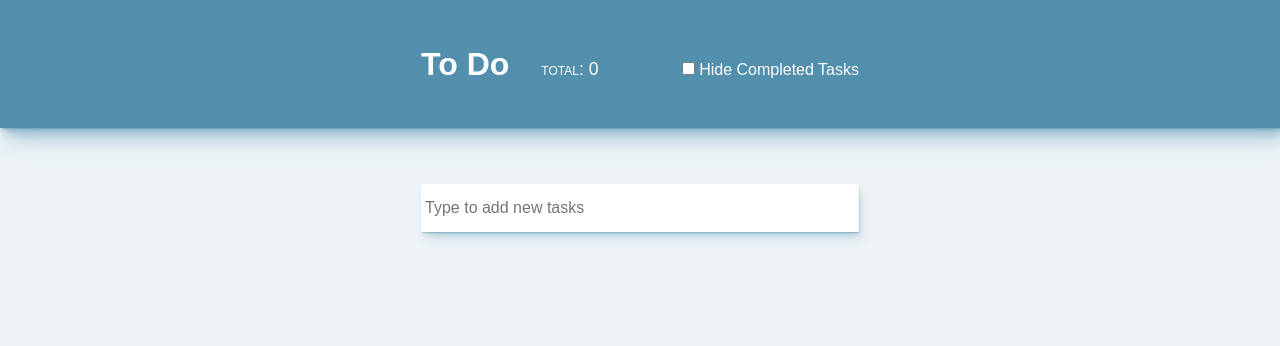
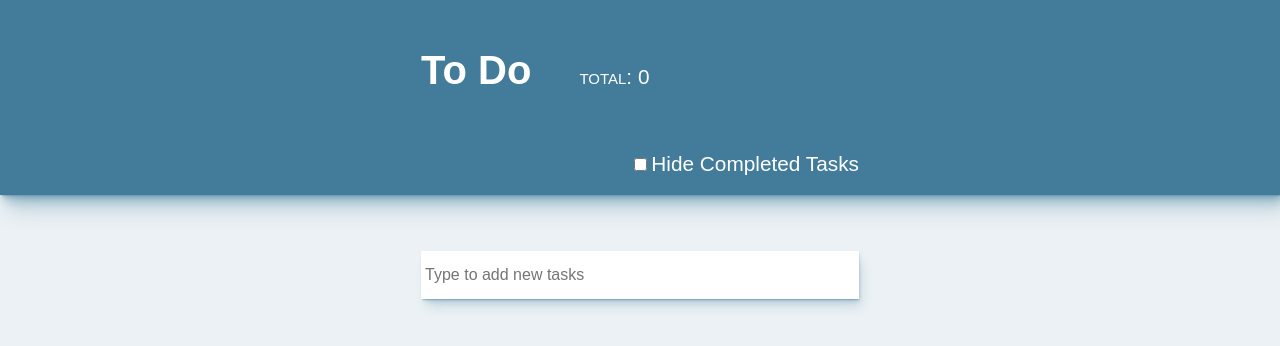
Before and after one commit to azurekca/to-do-app, a React (Create React App) app: page / in a window 1280 px wide. Shown: the top 346 px of the page. Built offline with nearby package versions, Linux system fonts and the light colour scheme.

Commit message:
feat: fluid typography and padding

```diff
--- a/src/GlobalStyles.js
+++ b/src/GlobalStyles.js
@@ -53,8 +53,8 @@ const styles = css`
 
   :root {
     --hue: 200deg;
-    --saturation: 36%;
-    --primary-hsl: var(--hue) var(--saturation) 50%;
+    --saturation: 40%;
+    --primary-hsl: var(--hue) var(--saturation) 43%;
     --primary-color: hsl(var(--primary-hsl));
 
     /* Fancy shadows generated with Josh Comeau's shadow tool https://www.joshwcomeau.com/shadow-palette/ */
@@ -71,6 +71,11 @@ const styles = css`
       3.2px 6.4px 8px -1.1px hsl(var(--primary-hsl) / 0.23),
       5.1px 10.1px 12.7px -1.4px hsl(var(--primary-hsl) / 0.23),
       7.9px 15.7px 19.8px -1.8px hsl(var(--primary-hsl) / 0.23);
+
+    /* Fluid typography generated with Josh Comeaus's Fluid Calculator. css-for-js exclusive content https://css-for-js.dev/ */
+    --fluid-title: clamp(1rem, 2.3vw + 1rem, 2.5rem);
+    --fluid-body: clamp(0.9rem, 1.8vw + 0.5rem, 1.3rem);
+    --fluid-padding: clamp(0.35rem, 6.8vw - 1rem, 3rem);
   }
 
   /* Global Styles */
--- a/src/components/Header.jsx
+++ b/src/components/Header.jsx
@@ -28,15 +28,16 @@ const InnerWrapper = styled(MainWrapper)`
   align-items: baseline;
   display: flex;
   flex-wrap: wrap;
-  gap: 2rem;
+  gap: var(--fluid-padding);
 `;
 
 const Title = styled.h1`
+  font-size: var(--fluid-title);
   color: white;
 `;
 
 const Count = styled.span`
   color: white;
-  font-size: 1.1rem;
+  font-size: var(--fluid-body);
   font-variant: small-caps;
 `;
--- a/src/components/HideCompleted.jsx
+++ b/src/components/HideCompleted.jsx
@@ -1,6 +1,6 @@
 import PropTypes from 'prop-types';
 import styled from '@emotion/styled/macro';
-import { Checkbox } from './lib';
+import { Checkbox, Label } from './lib';
 
 export default function HideCompleted({ hideCompleted, toggleHideCompleted }) {
   return (
@@ -11,7 +11,7 @@ export default function HideCompleted({ hideCompleted, toggleHideCompleted }) {
         checked={hideCompleted}
         onChange={toggleHideCompleted}
       />
-      <label htmlFor='hide-completed'>Hide Completed Tasks</label>
+      <Label htmlFor='hide-completed'>Hide Completed Tasks</Label>
     </Wrapper>
   );
 }
--- a/src/components/Task.jsx
+++ b/src/components/Task.jsx
@@ -1,6 +1,6 @@
 import styled from '@emotion/styled/macro';
 import PropTypes from 'prop-types';
-import { Button, Checkbox, VisuallyHidden } from './lib';
+import { Button, Checkbox, Label, VisuallyHidden } from './lib';
 
 export default function Task({ task, toggleTaskDone, deleteTask }) {
   return (
@@ -11,7 +11,7 @@ export default function Task({ task, toggleTaskDone, deleteTask }) {
         checked={task.done}
         onChange={() => toggleTaskDone(task.id)}
       />
-      <label htmlFor={task.id}>{task.label}</label>
+      <Label htmlFor={task.id}>{task.label}</Label>
       <DeleteButton onClick={() => deleteTask(task.id)}>
         <X />
         <VisuallyHidden>delete task</VisuallyHidden>
--- a/src/components/lib.js
+++ b/src/components/lib.js
@@ -1,10 +1,10 @@
 import styled from '@emotion/styled/macro';
 
-/** Clever helper snippets by Stephanie Eckles https://smolcss.dev/ */
 export const MainWrapper = styled.div`
   margin: 0 auto 1rem;
   max-width: 60ch;
-  padding: 5vh clamp(1rem, 5%, 3rem);
+  /** Clever helper snippets by Stephanie Eckles https://smolcss.dev/ */
+  padding: 5vh var(--fluid-padding) 2vh;
 `;
 
 export const Button = styled.button`
@@ -26,6 +26,10 @@ export const Input = styled.input`
   border: none;
   box-shadow: var(--shadow-elevation-medium);
   padding: 0 4px;
+`;
+
+export const Label = styled.label`
+  font-size: var(--fluid-body);
 `;
 
 export const TaskList = styled.ul`
```
